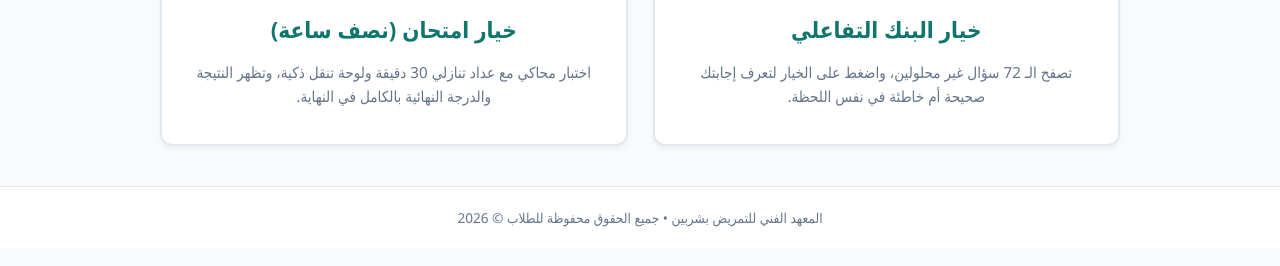
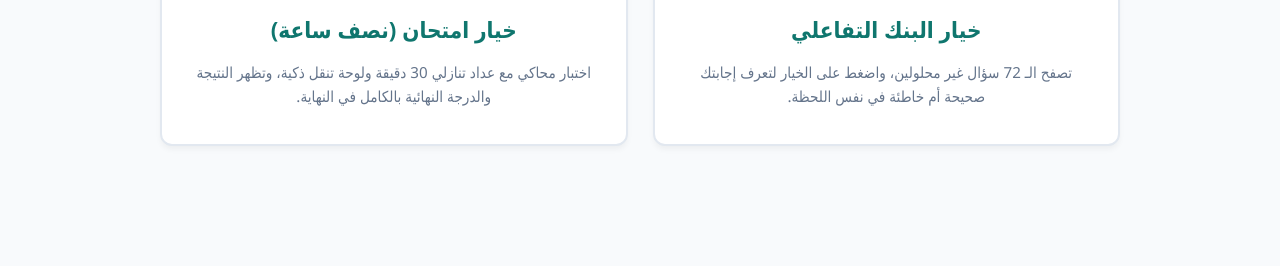
Before and after one commit to Abdulrahman-Mahmmoud/Continuity-2-, a plain HTML site: page index.html in a window 1280 px wide. Shown: the part 320-586 px from the top of the page. Drawn offline with Linux system fonts and the light colour scheme.

Commit message:
Update index.html

```diff
--- a/index.html
+++ b/index.html
@@ -154,8 +154,6 @@
             </div>
         </div>
     </main>
-
-    <footer><p>المعهد الفني للتمريض بشربين • جميع الحقوق محفوظة للطلاب © 2026</p></footer>
 
     <script>
         const questions = [
```
